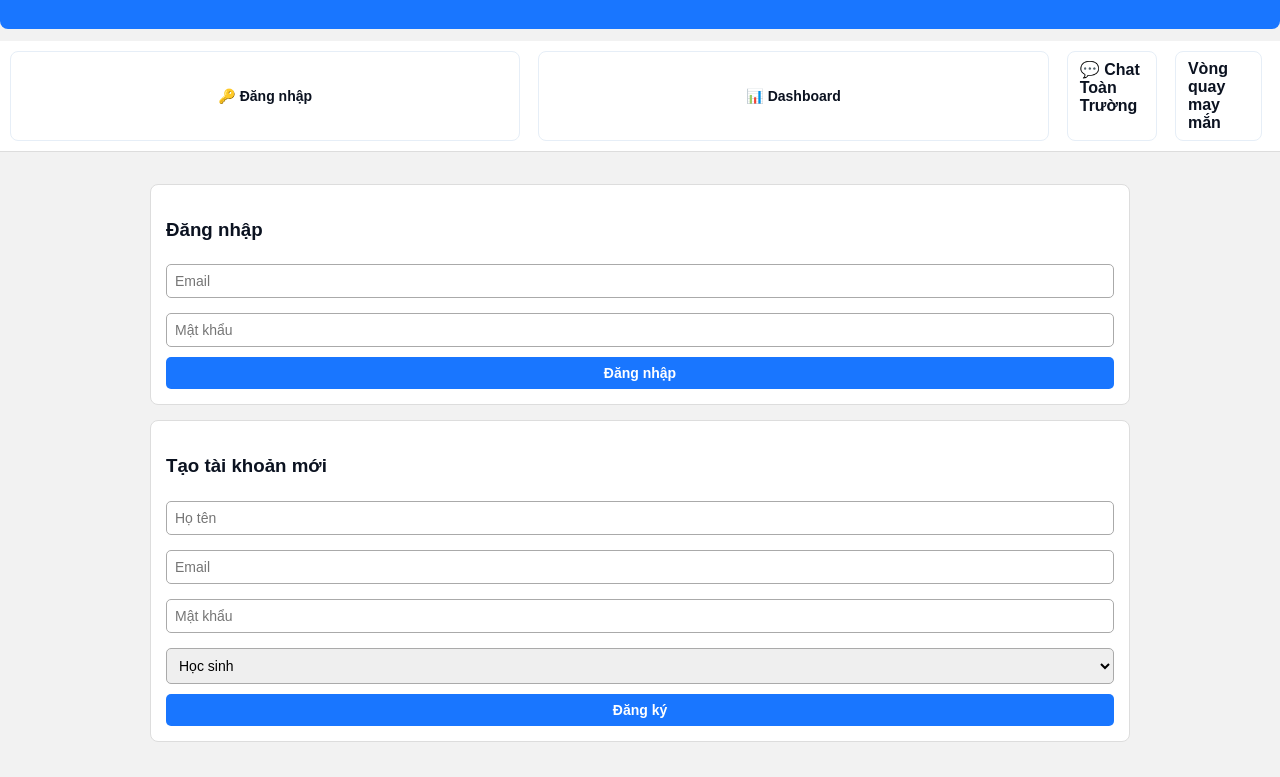
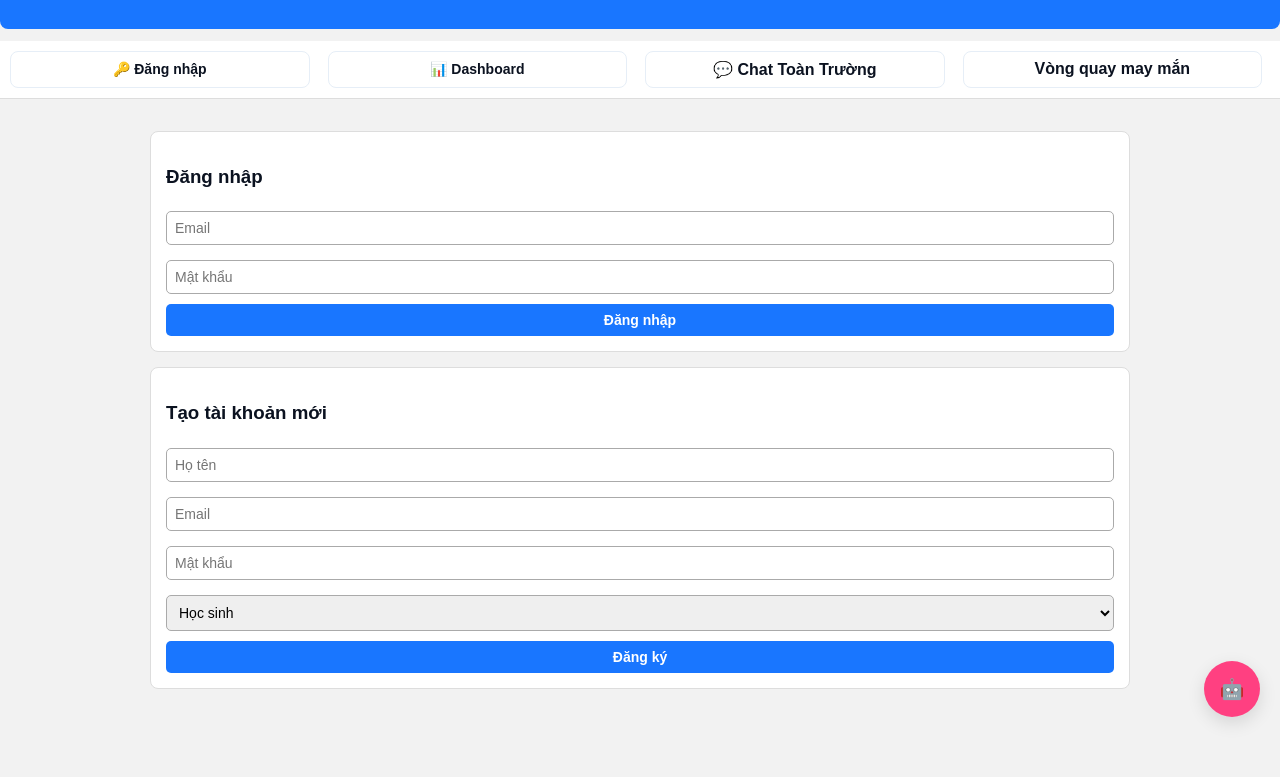
Before and after one commit to phamnhatluong/quan-ly-lop-hoc-online, a plain HTML site: page index.html in a window 1280 px wide. Shown: the part 63-840 px from the top of the page. After the commit the page ends 800 px from the top, so only its background shows below. Drawn offline with Linux system fonts and the light colour scheme; no server answers.

Commit message:
miniedit

```diff
--- a/index.html
+++ b/index.html
@@ -8,7 +8,9 @@
 <style>
 body{font-family:sans-serif;background:#f2f2f2;margin:0}
 header{background:#1976ff;color:#fff;padding:12px;text-align:center}
-nav{background:#fff;padding:10px;display:flex;gap:10px;justify-content:center;border-bottom:1px solid #ddd}
+nav{background:#fff;padding:10px;display:flex;gap:10px;align-items:stretch;border-bottom:1px solid #ddd}
+nav> *{flex:1 1 0;min-width:0}
+nav button, nav a{width:100%;text-align:center}
 button,a{padding:8px 14px;border:none;background:#1976ff;color:#fff;border-radius:5px;cursor:pointer;text-decoration:none;font-weight:bold}
 a{background:#444}
 .page{display:none;padding:20px}
@@ -19,7 +21,24 @@ input,select{padding:8px;width:100%;margin-top:5px;margin-bottom:10px;border-rad
 pre{background:#000;color:#0f0;padding:10px}
 #chatAI{position:fixed;bottom:18px;right:18px;background:#fff;padding:10px;border-radius:8px;width:270px;height:330px;border:2px solid #1976ff;display:none;flex-direction:column}
 #chatAI textarea{flex:1;margin-top:8px}
-#chatAI-toggle{position:fixed;bottom:20px;right:20px;background:#ff4081;color:#fff;padding:14px;border-radius:50%;cursor:pointer;font-size:20px}
+#chatAI-toggle{
+  position:fixed;
+  bottom:20px;
+  right:20px;
+  background:#ff4081;
+  color:#fff;
+  width:56px;
+  height:56px;
+  padding:0;
+  display:inline-flex;
+  align-items:center;
+  justify-content:center;
+  border-radius:50%;
+  cursor:pointer;
+  font-size:20px;
+  box-shadow:0 6px 18px rgba(0,0,0,0.12);
+  border:none;
+}
 </style>
 </head>
 
@@ -127,14 +146,14 @@ pre{background:#000;color:#0f0;padding:10px}
 
 
 <!-- ================= POPUP AI CHAT ================= -->
-<!-- <div id="chatAI">
+<div id="chatAI">
 <b>AI hỗ trợ giáo viên 🧠</b>
 <textarea id="ai-in" placeholder="Nhập tên HS + nhận xét..."></textarea>
 <button onclick="aiEval()">Phân tích AI</button>
 <pre id="ai-out"></pre>
 </div>
 
-<button id="chatAI-toggle" onclick="toggleAI()">🤖</button> -->
+<button id="chatAI-toggle" onclick="toggleAI()">🤖</button>
 
 
 
```
